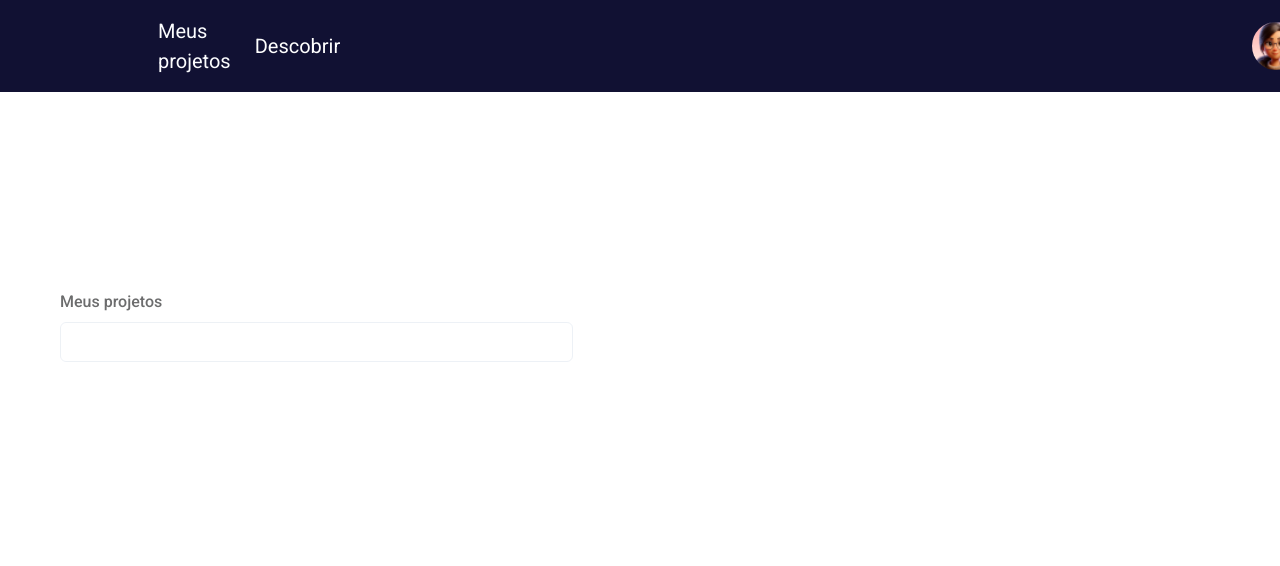
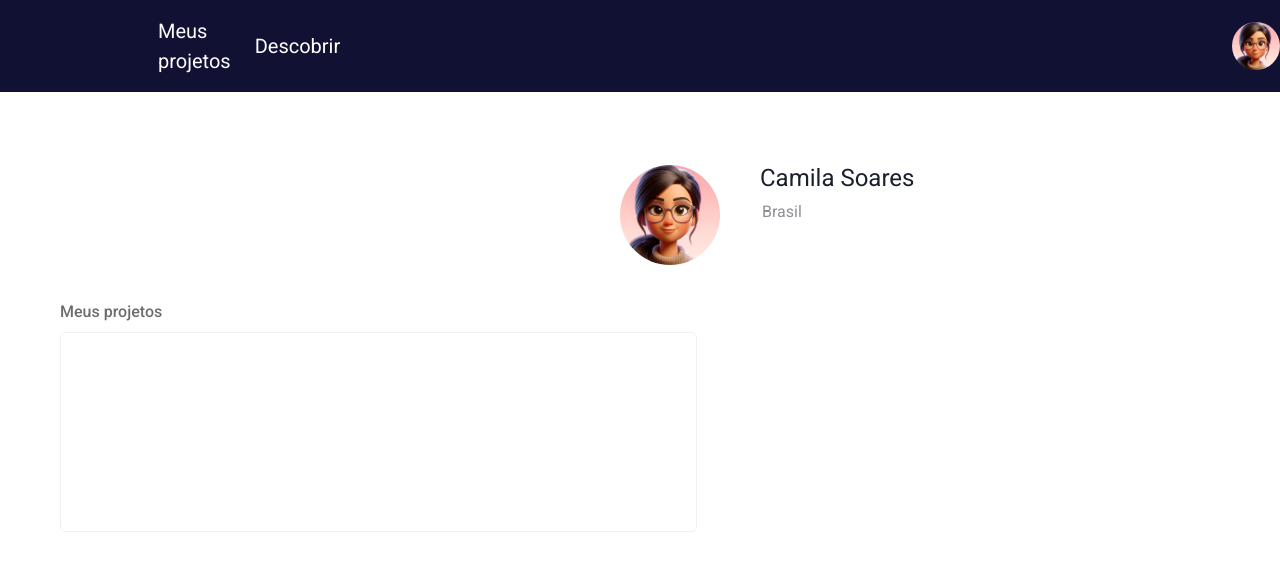
Before and after one commit to squad3-hackathon/squad3_hackathon_frontend, a React (Vite) app: page /portfolio/1 in a window 1280 px wide. Shown: the top 566 px of the page. Built offline with nearby package versions, Linux system fonts and the light colour scheme; the HTML template or start-up script is replaced by a standard one.

Commit message:
:lipstick: feat: estilizando caixa de tags e add foto de perfil central

```diff
--- a/src/Components/MeuPortfolio.jsx
+++ b/src/Components/MeuPortfolio.jsx
@@ -34,16 +34,16 @@ const MeuPortifolio = () => {
               Descobrir
             </Link>
           </Flex>
-          <Wrap ml={900} spacing="20px" justify="flex-end" align="center">
+          <Wrap ml={880} spacing="20px" justify="flex-end" align="center">
             <WrapItem>
-              <Avatar name='Luiza' src={FotoPerfil} />
+              <Avatar name='Camila Soares' src={FotoPerfil} />
             </WrapItem>
           </Wrap>
         </Flex>
-        <Image ml={3} src={Bellcon} alt="Bellcon" />
+        <Image ml={7} src={Bellcon} alt="Bellcon" />
             <FormControl
             position="absolute"
-            top="290px"
+            top="300px"
             left="60px"
             color="#0B0C0D"
             fontSize="20px"
@@ -51,9 +51,41 @@ const MeuPortifolio = () => {
             opacity="0.6"
         >
           <FormLabel>Meus projetos</FormLabel>
-          <Input type='text' width= "513px"/>
+          <Input type='text' width= "637px" height={"200px"}/>
         </FormControl>
+        <Wrap
+        position="absolute"
+        top="165px"
+        left="620px"
+        align="center"
+        >
+            <WrapItem >
+              <Avatar name='Camila Soares' src={FotoPerfil} boxSize={100}/>
+            </WrapItem>
+
+        </Wrap>
       </Flex>
+      <Text
+      position="absolute"
+      top="160px"
+      left="760px"
+      fontFamily="Roboto"
+      fontSize="24px"
+      >
+      Camila Soares
+      </Text>
+      <Text
+      position="absolute"
+      top="200px"
+      left="762px"
+      fontFamily="Roboto"
+      fontSize="16px"
+      opacity={0.5}
+      >
+      Brasil
+      </Text>
+
+
     </ChakraProvider>
   );
 };
```
Also changed, not shown: src/assets/foto_perfil.png.
